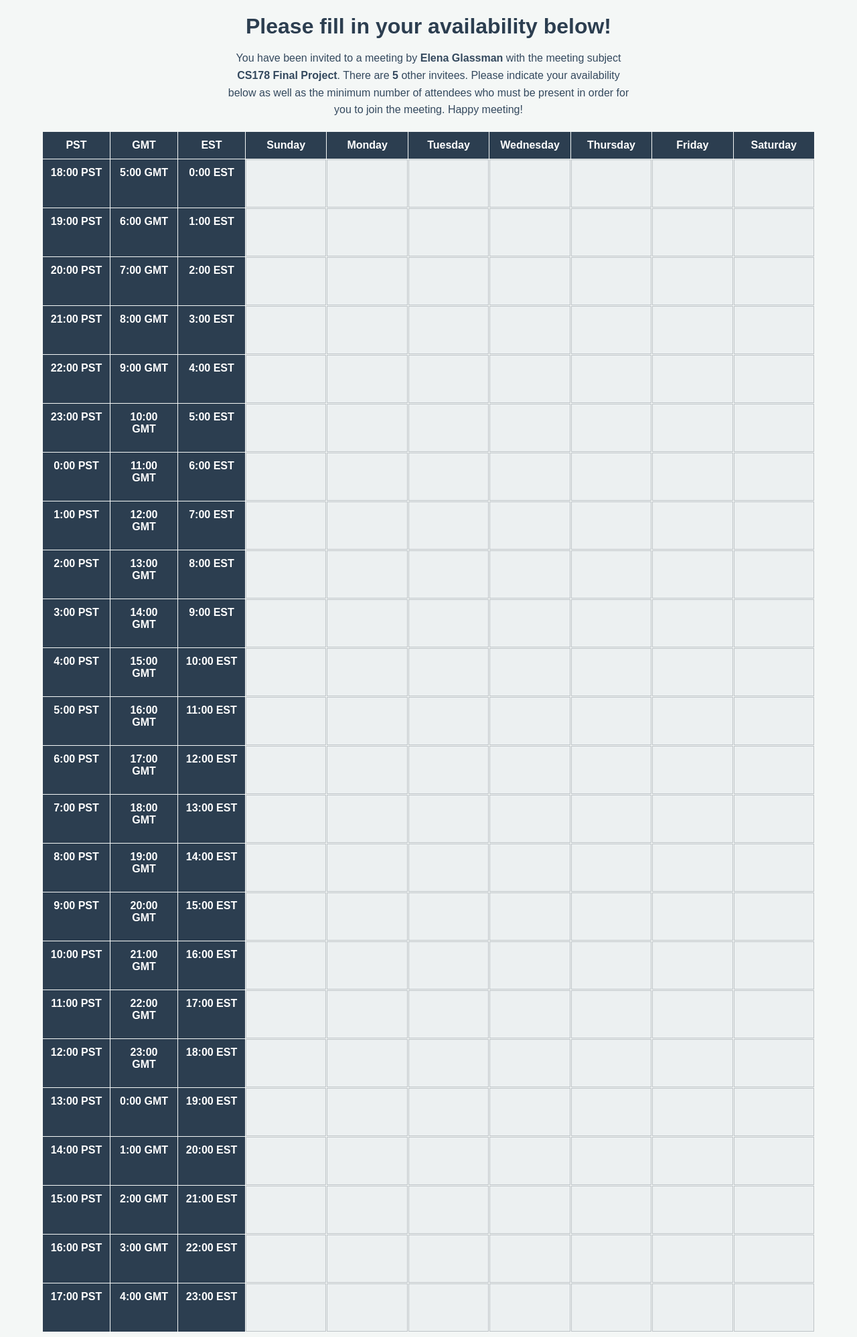
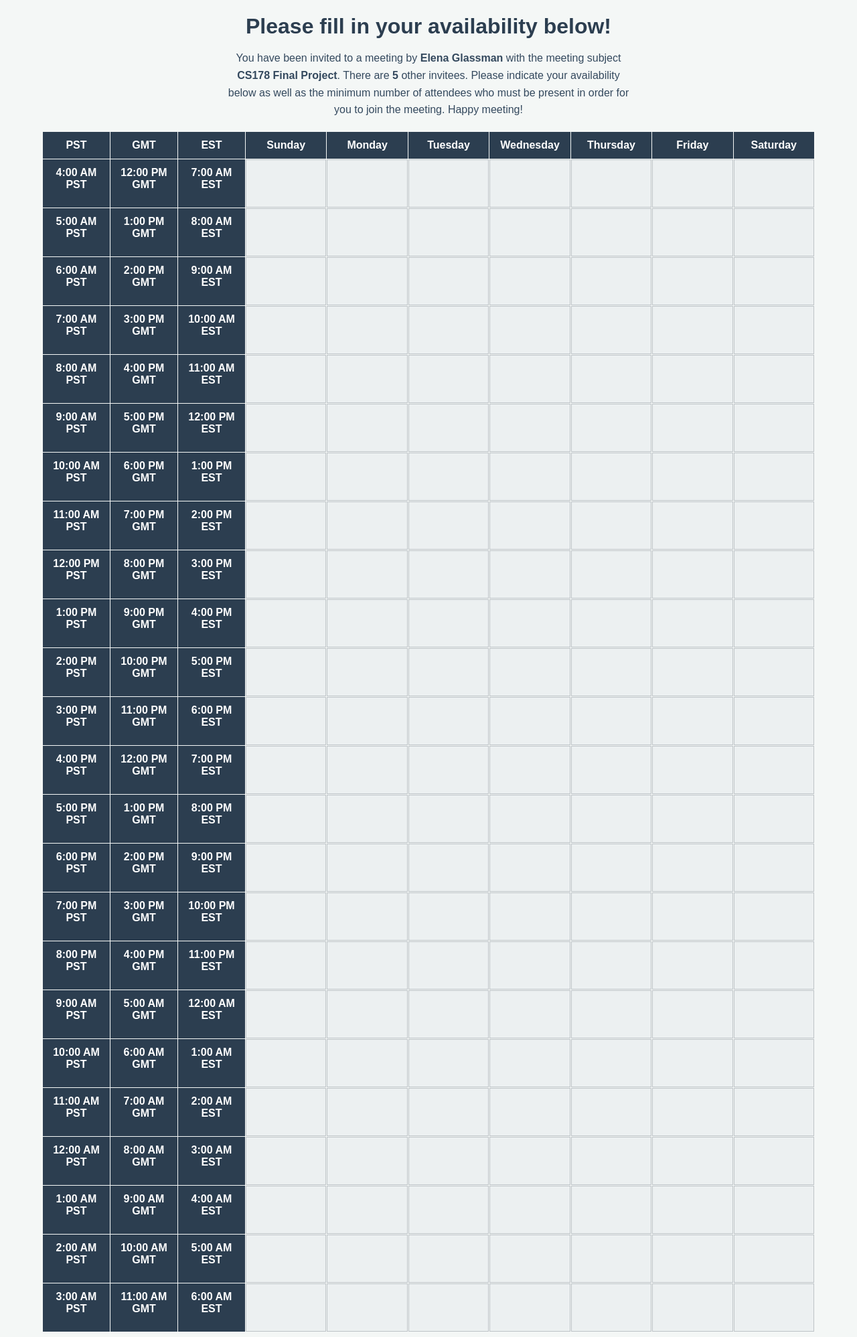
Before and after one commit to emmethalm/cs178-input, a Flask app: page / in a window 1280 px wide. Shown: the whole page at 67% size. Run offline with Flask 3, Linux system fonts and the light colour scheme.

Commit message:
AM / PM timezones

```diff
--- a/templates/index.html
+++ b/templates/index.html
@@ -78,9 +78,9 @@
     <div class="day-header">Saturday</div>
 
     {% for hour in range(24) %}
-    <div class="hour-header">{{ (hour-6)%24 }}:00 PST</div>
-    <div class="hour-header">{{ (hour+5)%24 }}:00 GMT</div>
-    <div class="hour-header">{{ hour }}:00 EST</div>
+    <div class="hour-header">{{ ((hour+7)%24-3)%12 if ((hour+7)%24-3)%12 != 0 else 12 }}:00 {{ 'AM' if ((hour+7)%24-3) < 12 else 'PM' }} PST</div>
+    <div class="hour-header">{{ ((hour+7)%24+5)%12 if ((hour+7)%24+5)%12 != 0 else 12 }}:00 {{ 'AM' if ((hour+7)%24+5) < 12 else 'PM' }} GMT</div>
+    <div class="hour-header">{{ ((hour+7)%24)%12 if ((hour+7)%24)%12 != 0 else 12 }}:00 {{ 'AM' if ((hour+7)%24) < 12 else 'PM' }} EST</div>
     {% for day in range(7) %}
     <div class="time-slot" data-day="{{ day }}" data-hour="{{ hour }}"></div>
     {% endfor %}
```
